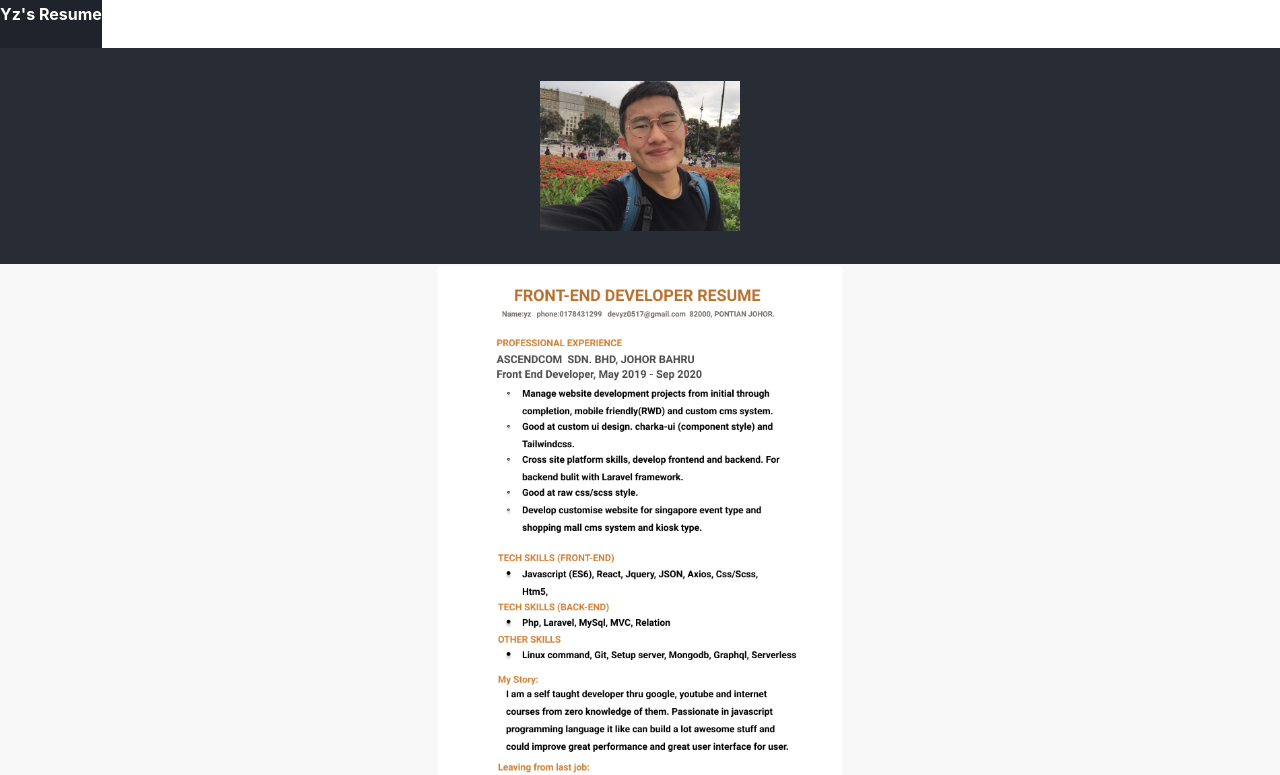
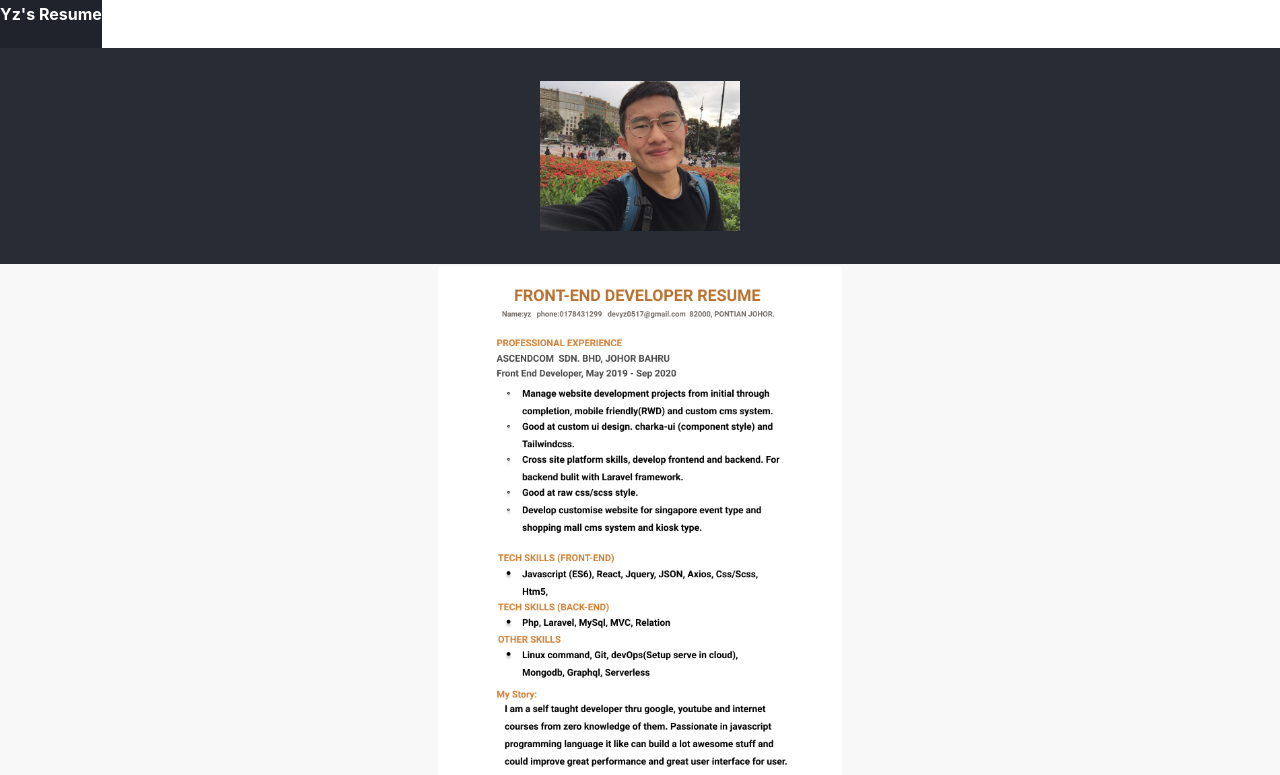
Before and after one commit to wilkersoh/resume, a Next.js app: page / in a window 1280 px wide. Shown: the top 775 px of the page. Built offline with nearby package versions, Linux system fonts and the light colour scheme.

Commit message:
update resume

```diff
--- a/pages/index.js
+++ b/pages/index.js
@@ -58,7 +58,7 @@ export default function Home() {
               boxShadow='2xl'
               overflow='hidden'
               mx='auto'>
-              <Link href='/images/resume.png' download='yz-resume'>
+              <Link href='/images/yz-resume.pdf' download='yz-resume'>
                 <Box
                   id='downLink'
                   position='absolute'
@@ -75,7 +75,7 @@ export default function Home() {
                 </Box>
               </Link>
               <Image
-                src='/images/resume.png'
+                src='/images/yz-resume.png'
                 layout='fill'
                 objectFit='contain'
               />
```
Also changed, not shown: public/images/yz-resume.png (added), 1 other file (tests, documents, lock files or other folders).
